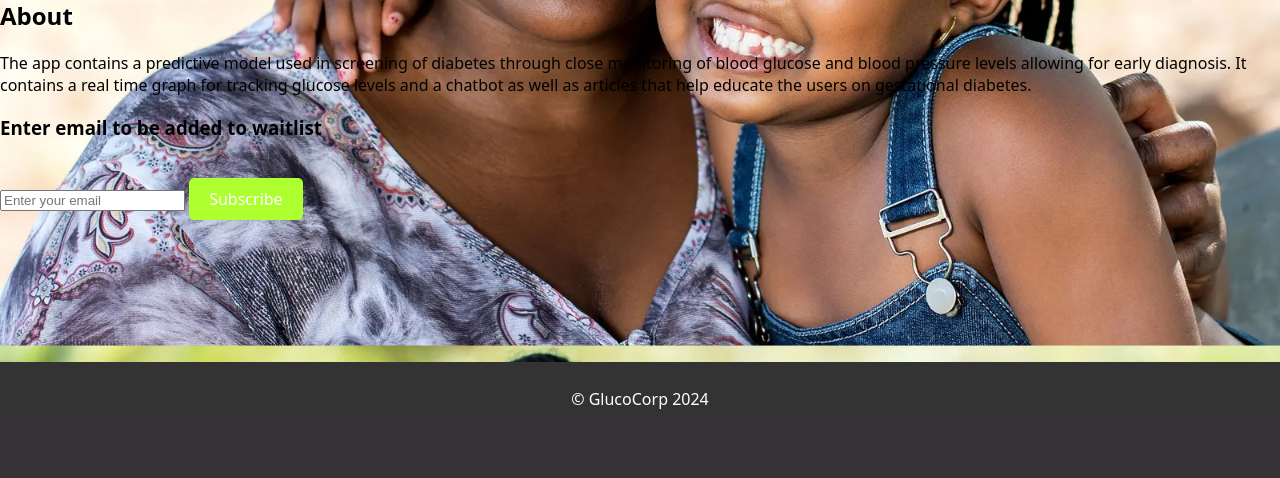
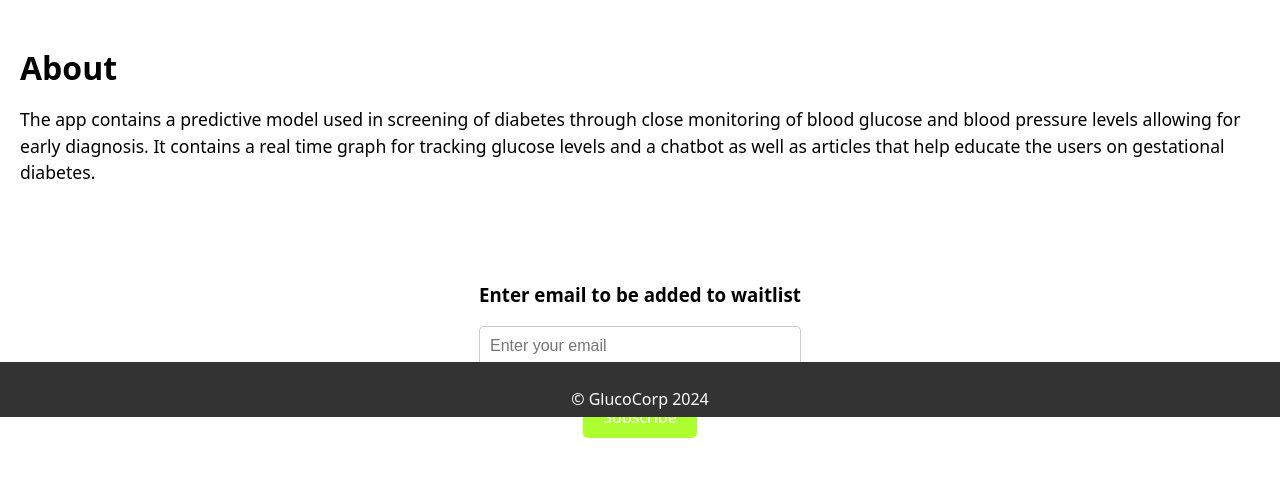
Before and after one commit to GlucoCorp/GlucoCorp-Mobile-App, a PHP site: page /index.html in a window 1280 px wide. Shown: the part 383-861 px from the top of the page. Before the commit the page ends 792 px from the top, so only its background shows below. Run offline with PHP 8.4, Linux system fonts and the light colour scheme.

Commit message:
CSS File

```diff
--- a/style.css
+++ b/style.css
@@ -16,7 +16,7 @@
 }
 
 body {
-    background-image: url("baby-mother.jpg");
+    background-color: white;
     background-size: cover;
     background-position: center;
     margin: 0;
@@ -37,8 +37,7 @@ img {
     padding: 20px;
     flex-wrap: wrap;
     animation: fadeIn 2s ease-in-out;
-    background: rgba(255, 255, 255, 0.8); /* Slight white background with transparency */
-    border-radius: 0px; /* Rounded corners */
+    color: grey;
 }
 
 .description {
@@ -62,9 +61,58 @@ img {
     animation: slideInUp 2s ease-in-out;
 }
 
+/* About Section */
+.about {
+    padding: 20px;
+    border-radius: 10px;
+    margin: 20px 0;
+    background-color: none;
+    animation: fadeIn 2s ease-in-out;
+}
+
+.about h2 {
+    font-size: 2rem;
+    margin-bottom: 10px;
+}
+
+.about p {
+    font-size: 1.1rem;
+    line-height: 1.5;
+}
+
+/* Subscription Section */
+.subscription {
+    padding: 20px;
+    border-radius: 10px;
+    margin: 20px 0;
+    text-align: center;
+    background-color: none;
+    animation: fadeIn 2s ease-in-out;
+}
+
+.subscription h2 {
+    font-size: 2rem;
+    margin-bottom: 10px;
+}
+
+.subscription form {
+    display: flex;
+    flex-direction: column;
+    align-items: center;
+}
+
+.subscription input[type="email"] {
+    padding: 10px;
+    font-size: 1rem;
+    margin-bottom: 10px;
+    border: 1px solid #ccc;
+    border-radius: 5px;
+    width: 100%;
+    max-width: 300px;
+}
 
 .cta-button {
-    background-color:greenyellow;
+    background-color: greenyellow;
     color: #fff;
     font-family: system-ui, -apple-system, BlinkMacSystemFont, 'Segoe UI', Roboto, Oxygen, Ubuntu, Cantarell, 'Open Sans', 'Helvetica Neue', sans-serif;
     padding: 10px 20px;
@@ -73,6 +121,7 @@ img {
     font-size: 1rem;
     cursor: pointer;
     margin-top: 20px;
+    text-decoration: none; /* Remove underline */
 }
 
 .cta-button:hover {
@@ -147,4 +196,11 @@ footer {
         height: 20px;
     }
 
+    .subscription form {
+        flex-direction: column;
+    }
+
+    .subscription input[type="email"] {
+        width: 90%;
+    }
 }
```
